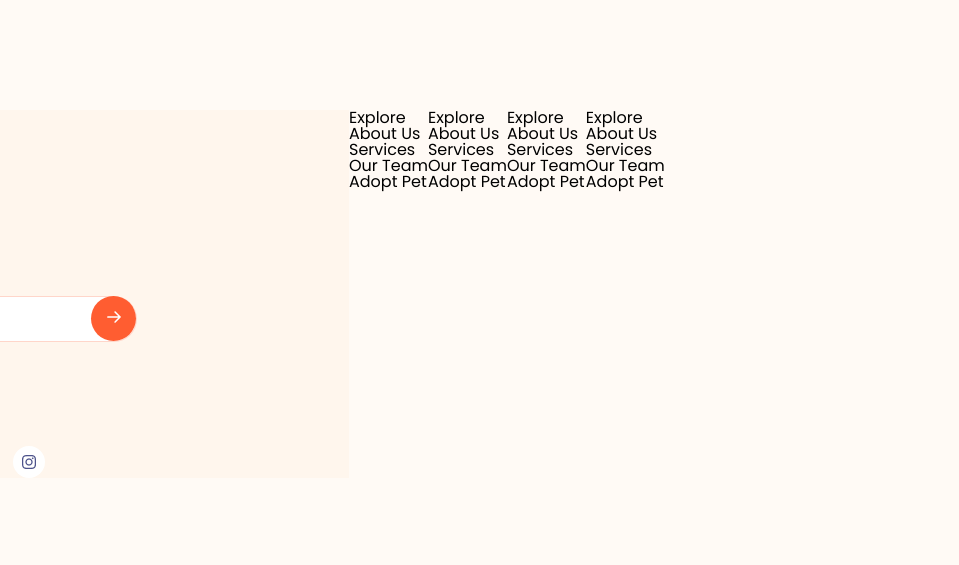
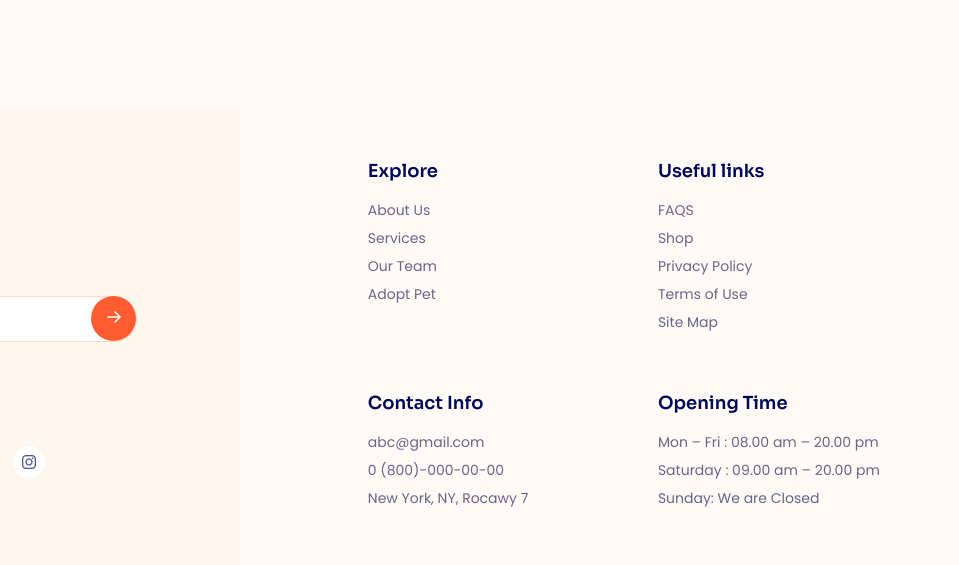
Before and after one commit to tran3tin/project4, a website: page index.html in a window 1280 px wide. Shown: the part 6391-6956 px from the top of the page, 321-1280 px from the left. Before the commit the page ends 6869 px from the top, so only its background shows below. Drawn offline with Linux system fonts and the light colour scheme.

Commit message:
footer bottom

```diff
--- a/index.html
+++ b/index.html
@@ -760,43 +760,45 @@
               <div class="footer-item">
                 <h3 class="footer-item__heading">Explore</h3>
                 <ul class="footer-item__content">
-                  <li>About Us</li>
-                  <li>Services</li>
-                  <li>Our Team</li>
-                  <li>Adopt Pet</li>
+                  <a href="!#" class="footer-item__content--click"><li>About Us</li></a>
+                  <a href="!#" class="footer-item__content--click"><li>Services</li></a>
+                  <a href="!#" class="footer-item__content--click"><li>Our Team</li></a>
+                  <a href="!#" class="footer-item__content--click"><li>Adopt Pet</li></a>
                 </ul>
               </div>
               <!-- Footer Item 2 -->
               <div class="footer-item">
-                <h3 class="footer-item__heading">Explore</h3>
+                <h3 class="footer-item__heading">Useful links</h3>
                 <ul class="footer-item__content">
-                  <li>About Us</li>
-                  <li>Services</li>
-                  <li>Our Team</li>
-                  <li>Adopt Pet</li>
+                  <a href="!#" class="footer-item__content--click"><li>FAQS</li></a>
+                  <a href="!#" class="footer-item__content--click"><li>Shop</li></a>
+                  <a href="!#" class="footer-item__content--click"><li>Privacy Policy</li></a>
+                  <a href="!#" class="footer-item__content--click"><li>Terms of Use</li></a>
+                  <a href="!#" class="footer-item__content--click"><li>Site Map</li></a>
                 </ul>
               </div>
               <!-- Footer Item 3 -->
               <div class="footer-item">
-                <h3 class="footer-item__heading">Explore</h3>
+                <h3 class="footer-item__heading">Contact Info</h3>
                 <ul class="footer-item__content">
-                  <li>About Us</li>
-                  <li>Services</li>
-                  <li>Our Team</li>
-                  <li>Adopt Pet</li>
+                  <a href="!#" class="footer-item__content--click"><li>abc@gmail.com</li></a>
+                  <a href="!#" class="footer-item__content--click"><li>0 (800)-000-00-00</li></a>
+                  <a href="!#" class="footer-item__content--click"><li>New York, NY, Rocawy 7</li></a>
                 </ul>
               </div>
               <!-- Footer Item 4 -->
               <div class="footer-item">
-                <h3 class="footer-item__heading">Explore</h3>
+                <h3 class="footer-item__heading">Opening Time</h3>
                 <ul class="footer-item__content">
-                  <li>About Us</li>
-                  <li>Services</li>
-                  <li>Our Team</li>
-                  <li>Adopt Pet</li>
+                  <a href="!#" class="footer-item__content--click"><li>Mon – Fri : 08.00 am – 20.00 pm</li></a>
+                  <a href="!#" class="footer-item__content--click"><li>Saturday : 09.00 am – 20.00 pm</li></a>
+                  <a href="!#" class="footer-item__content--click"><li>Sunday: We are Closed</li></a>
                 </ul>
               </div>
             </div>
+          </div>
+          <div class="fotter__bottom">
+            <p class="copyright">Copyright & Design By Uihut</p>
           </div>
         </div>
       </div>
--- a/styles.css
+++ b/styles.css
@@ -1573,5 +1573,46 @@ input::placeholder {
 
 .footer-list {
   display: grid;
-  grid-template-columns: repeat(4, 1fr);
-}
+  grid-template-columns: repeat(2, 1fr);
+  grid-template-rows: repeat(2, 1fr);
+  padding: 52px 0 0 129px;
+  width: 825px;
+  column-gap: 44px;
+  row-gap: 58px;
+}
+
+.footer-item__heading {
+  color: var(--first-color);
+  font-family: var(--second-font);
+  font-size: 1.8rem;
+  font-style: normal;
+  font-weight: 600;
+  line-height: 1.11; /* 111.111% */
+}
+
+.footer-item__content {
+  margin-top: 14px;
+}
+
+.footer-item__content--click {
+  color: #656689;
+  font-family: var(--first-font);
+  font-size: 1.4rem;
+  font-style: normal;
+  font-weight: 400;
+  line-height: 2; /* 200% */
+}
+
+.fotter__bottom {
+  display: flex;
+  justify-content: center;
+}
+
+.copyright {
+  color: #656689;
+  font-family: Poppins;
+  font-size: 1.2rem;
+  font-style: normal;
+  font-weight: 400;
+  line-height: 1.16; /* 116.667% */
+}
```
